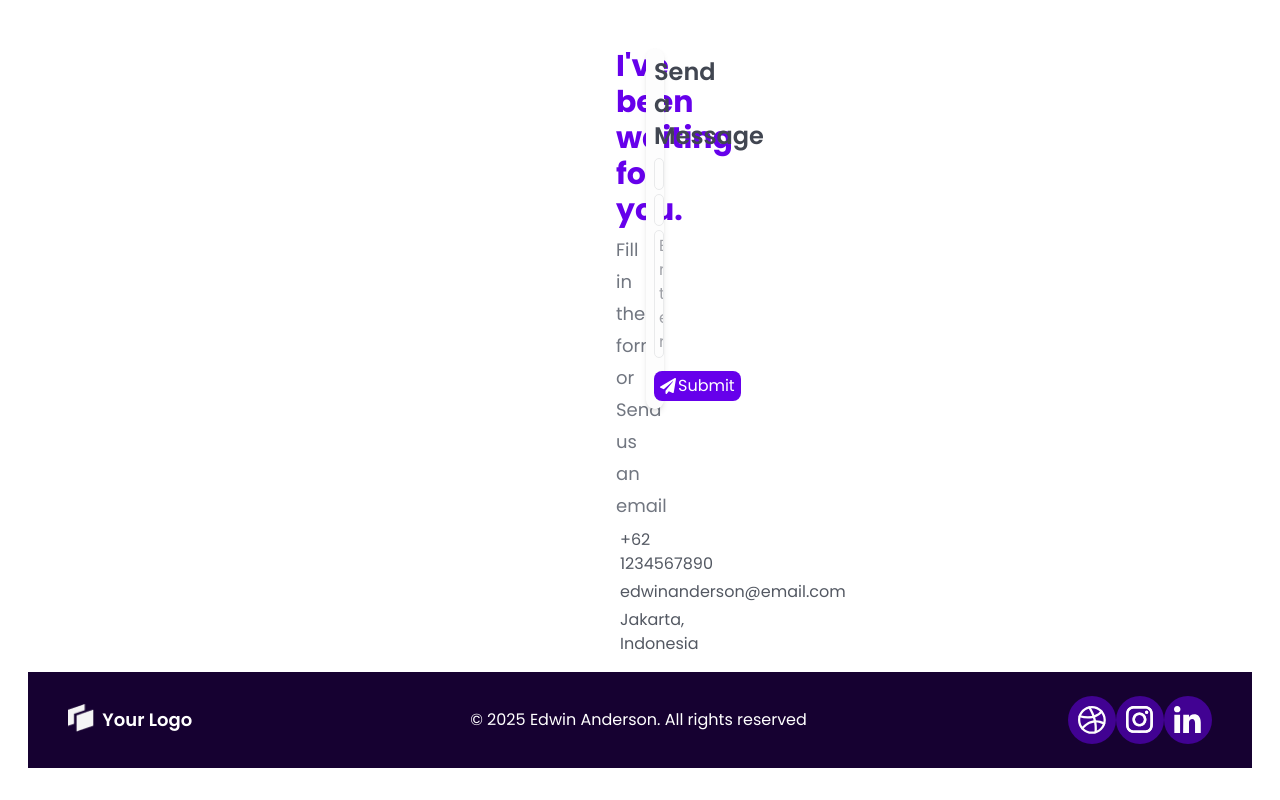
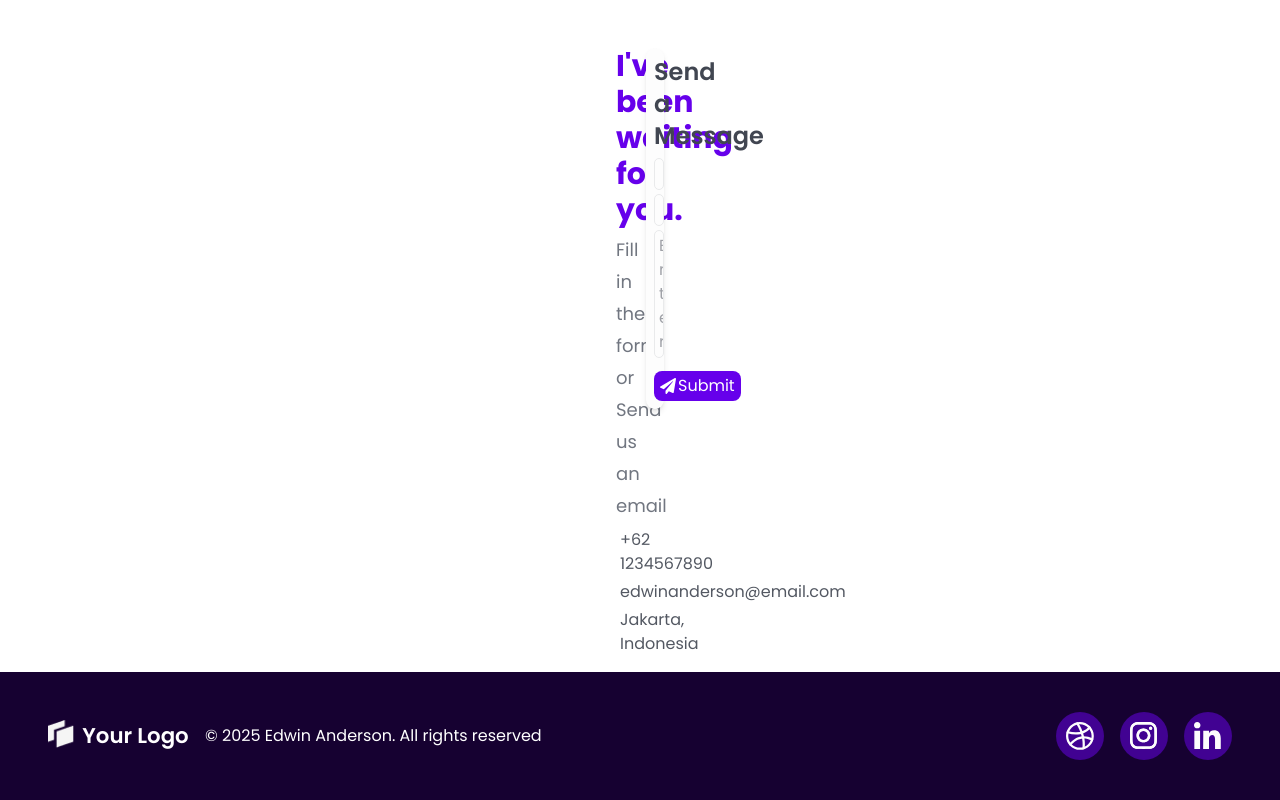
Before and after one commit to herfando/Next-Motion-Portfolio-UI-in-Action, a Next.js app: page / in a window 1280 px wide. Shown: the part 6968-7768 px from the top of the page. Before the commit the page ends 7736 px from the top, so only its background shows below. Built offline with nearby package versions, Linux system fonts and the light colour scheme.

Commit message:
edit footer

```diff
--- a/src/components/container/12_Footer.tsx
+++ b/src/components/container/12_Footer.tsx
@@ -5,9 +5,11 @@ import { section } from 'framer-motion/client';
 export default function Footer() {
   const year = new Date().getFullYear();
   return (
-    <section className='bg-primary-dark custom-container flex h-auto w-full flex-col justify-between text-white dark:bg-black'>
-      <div className='custom-container flex-between h-80 w-full md:h-96'>
-        <div className='flex w-141 gap-8 text-lg font-semibold whitespace-nowrap hover:cursor-pointer hover:text-blue-800'>
+    <section className='bg-primary-dark h-auto w-full flex-col justify-between pt-40 pb-40 text-white dark:bg-black'>
+      <div className='custom-container flex-between h-auto w-full flex-wrap space-y-20 pt-40 pb-40 md:space-y-0 md:pt-0 md:pb-0'>
+        <div className='flex flex-wrap gap-16'>
+          {/* Your Logo */}
+          <div className='flex w-141 gap-8 font-semibold whitespace-nowrap hover:cursor-pointer hover:text-blue-800 md:text-[21.33px]'>
             {/* 1.Image */}
             <Image
               src='/icons/01_logo.png'
@@ -18,8 +20,13 @@ export default function Footer() {
             />
             Your Logo
           </div>
-        <div>© {year} Edwin Anderson. All rights reserved</div>
-        <div className='flex'>
+          {/* copyright */}
+          <div className='md:text-md self-center'>
+            © {year} Edwin Anderson. All rights reserved
+          </div>
+        </div>
+        {/* sosmed */}
+        <div className='flex gap-16'>
           <div className='flex h-48 w-48 items-center justify-center rounded-full bg-[#410292]'>
             <Image
               className='w-28.83 h-28.83'
```
Lines whose indentation alone changed are shown as unchanged.
